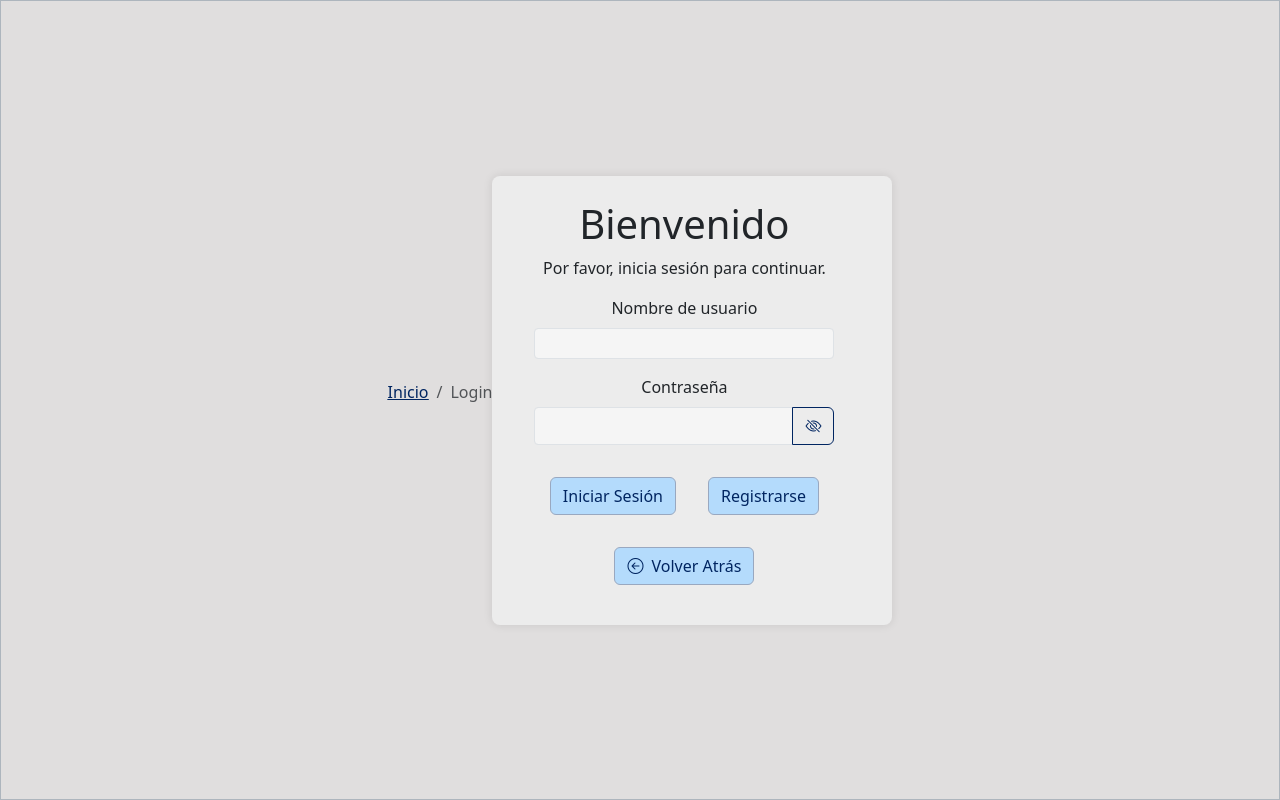
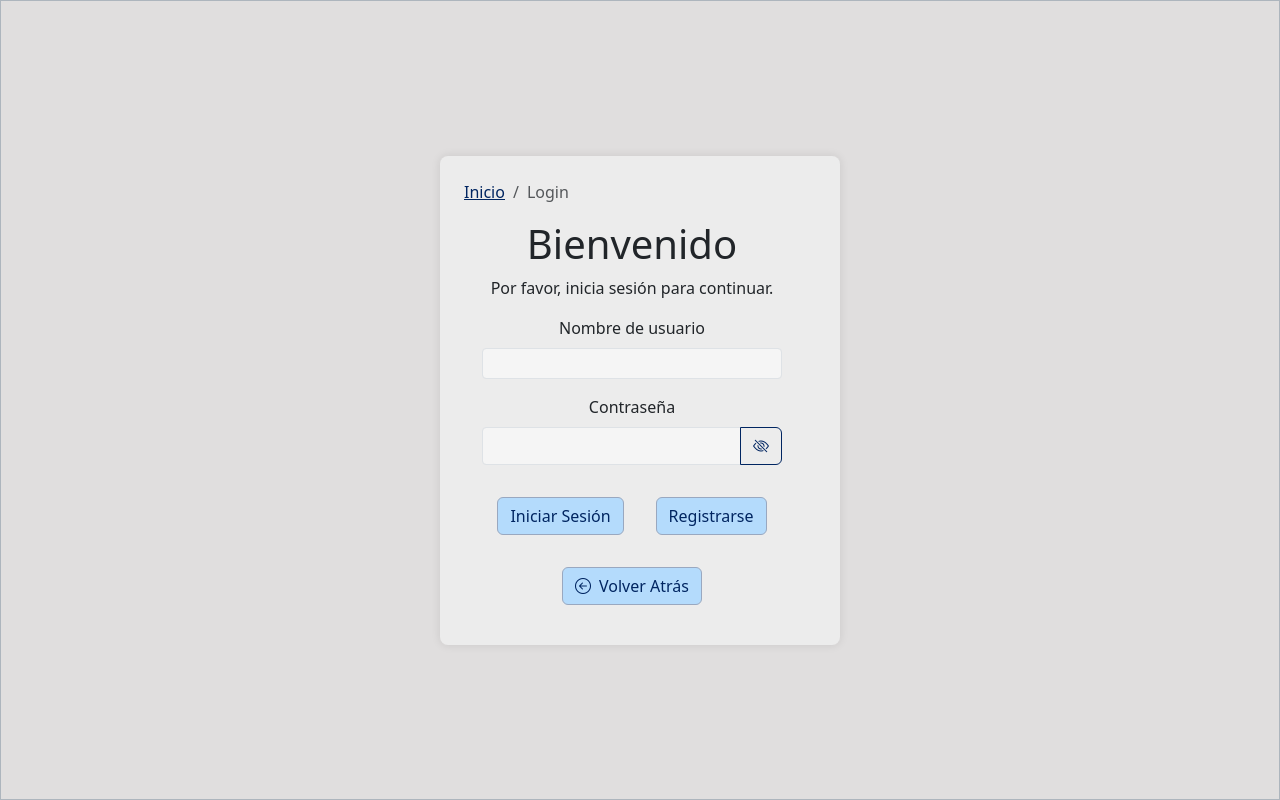
Before and after one commit to Croissanton/IU_Proyecto, a React (Create React App) app in the folder foro-mundo/: page /login in a window 1280 px wide. Built offline with nearby package versions, Linux system fonts and the light colour scheme.

Commit message:
fix de breadcrumb en login

```diff
--- a/foro-mundo/src/Pages/LoginPage.js
+++ b/foro-mundo/src/Pages/LoginPage.js
@@ -72,14 +72,6 @@ function LoginPage() {
       className="container-fluid d-flex justify-content-center align-items-center border border-dark-subtle bg-light"
       style={{ minHeight: "100vh", backgroundColor: "#f8f9fa" }}
     >
-      <Breadcrumb className="custom-breadcrumb">
-        <Breadcrumb.Item as={Link} to="/" aria-label="enlace_a_inicio">
-          Inicio
-        </Breadcrumb.Item>
-        <Breadcrumb.Item active aria-label="enlace_a_login">
-          Login
-        </Breadcrumb.Item>
-      </Breadcrumb>
       <div
         className="p-4"
         style={{
@@ -89,6 +81,14 @@ function LoginPage() {
           boxShadow: "0px 0px 10px 0px rgba(0,0,0,0.1)",
         }}
       >
+      <Breadcrumb className="custom-breadcrumb">
+        <Breadcrumb.Item as={Link} to="/" aria-label="enlace_a_inicio">
+          Inicio
+        </Breadcrumb.Item>
+        <Breadcrumb.Item active aria-label="enlace_a_login">
+          Login
+        </Breadcrumb.Item>
+      </Breadcrumb>
         <form className="row col-12 g-3" onSubmit={login}>
           <div className="login-container text-center">
             <h1>Bienvenido</h1>
```
